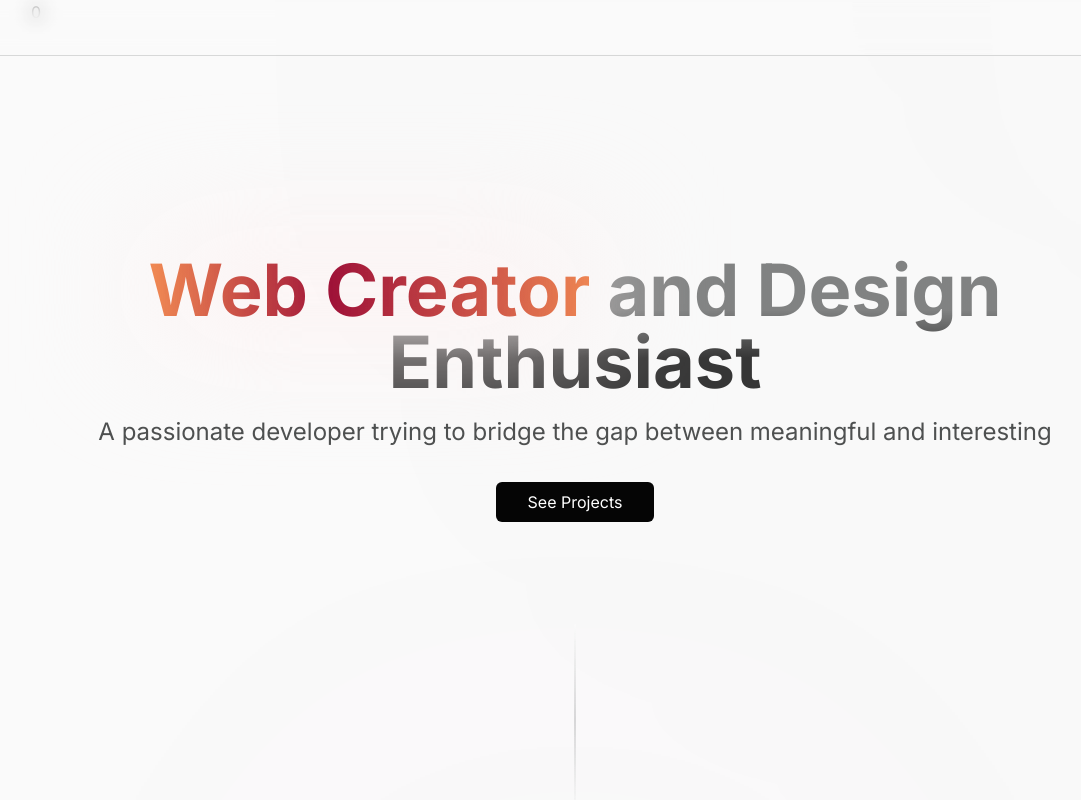
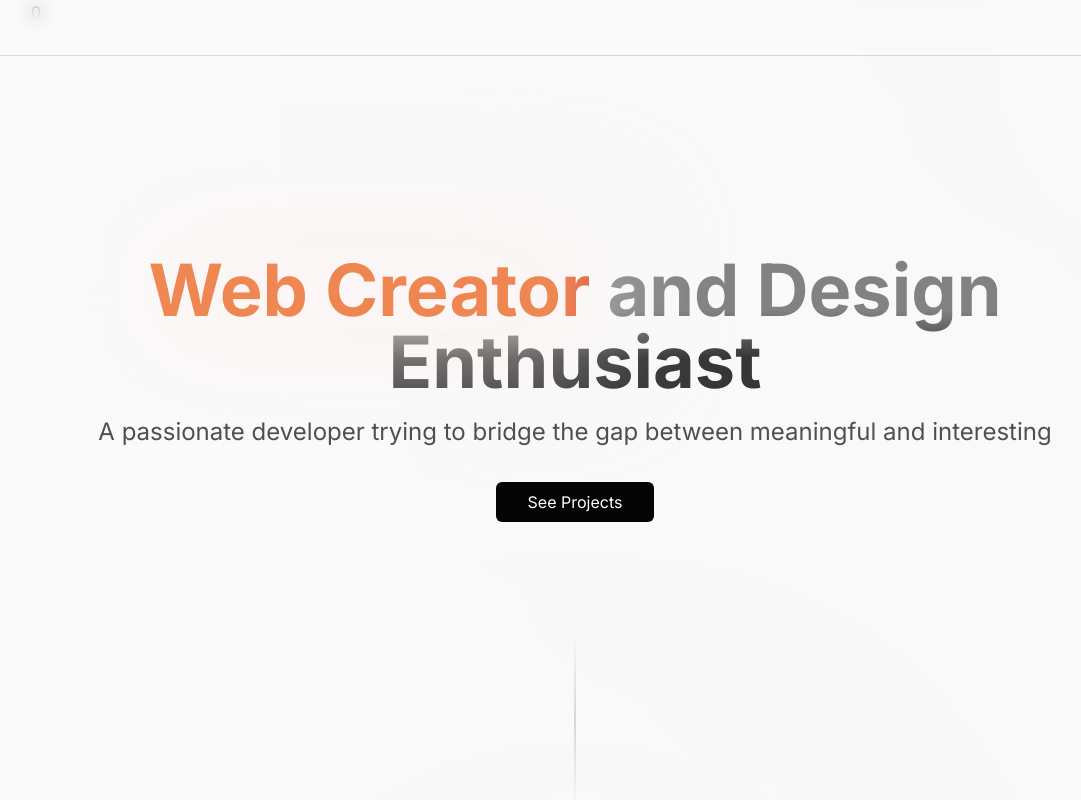
Before and after one commit to Baranuel/portfolio-final, a Next.js app: page / in a window 1280 px wide. Shown: the top 800 px of the page, without its empty margins (65-1146 px from the left). Built offline with nearby package versions, Linux system fonts and the light colour scheme; no server answers; the database is empty.

Commit message:
animation time

```diff
--- a/tailwind.config.ts
+++ b/tailwind.config.ts
@@ -56,7 +56,7 @@ const config: Config = {
           '100%': { alignSelf:'end', transform:'translateY(100%)'},
         }},
         animation: {
-          text: 'text 6s linear infinite',
+          text: 'text 4s linear infinite',
           signal: 'signal 2s cubic-bezier(0.060, 0.975, 0.195, 0.985) infinite',
           icon_ping: 'iconPing 1.5s cubic-bezier(0.060, 0.975, 0.195, 0.985) forwards',
           appear_1: 'appear 1s ease-in-out forwards',
```
